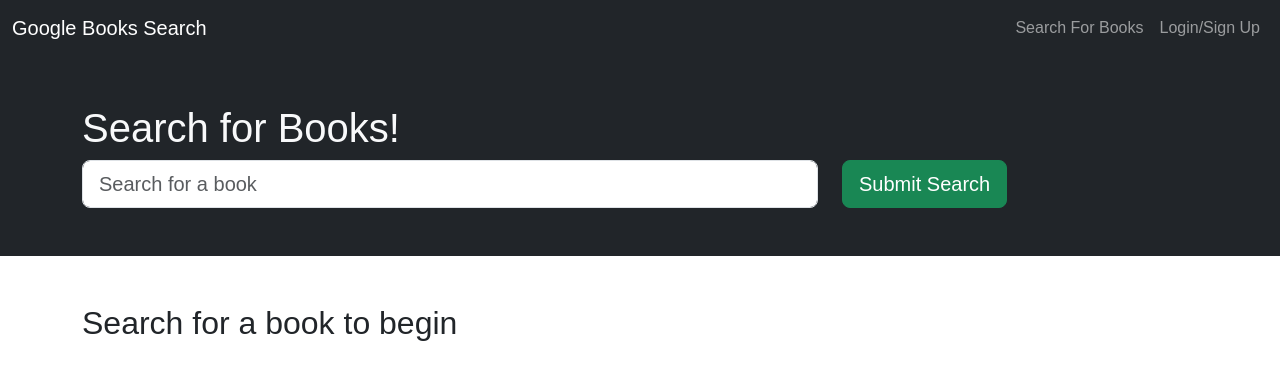
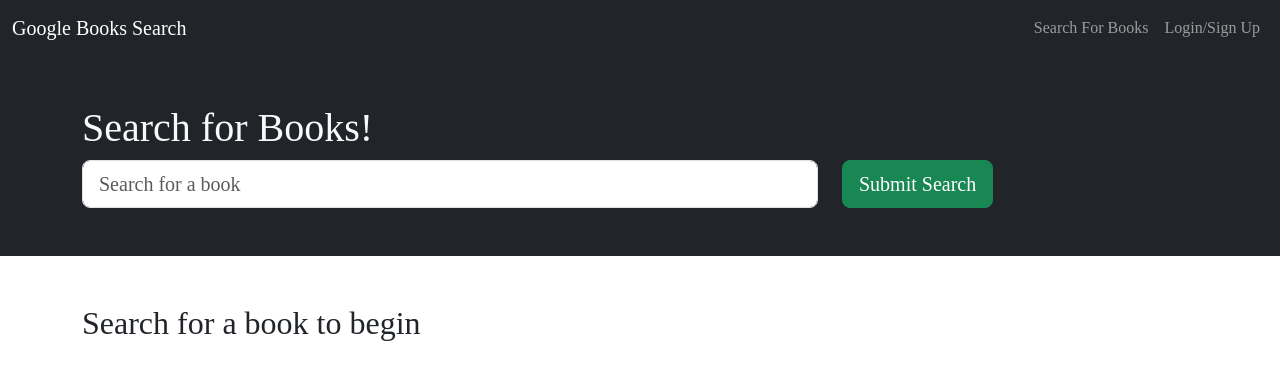
Before and after one commit to shefreenkaur/COMP455_SearchEngine, a React (Create React App) app in the folder client/: page / in a window 1280 px wide. Shown: the top 380 px of the page. Built offline with nearby package versions, Linux system fonts and the light colour scheme; the HTML template or start-up script is replaced by a standard one.

Commit message:
Update index.css

```diff
--- a/client/src/index.css
+++ b/client/src/index.css
@@ -1,5 +1,5 @@
 body {
-  font-family: 'Rubik', sans-serif;
+  font-family: 'Times New Roman', sans-serif;
 }
 
 h1,
@@ -8,7 +8,7 @@
 h4,
 h5,
 h6 {
-  font-family: 'Rubik Mono One', sans-serif;
+  font-family: 'Times New Roman', sans-serif;
 }
 
 .small {
```
